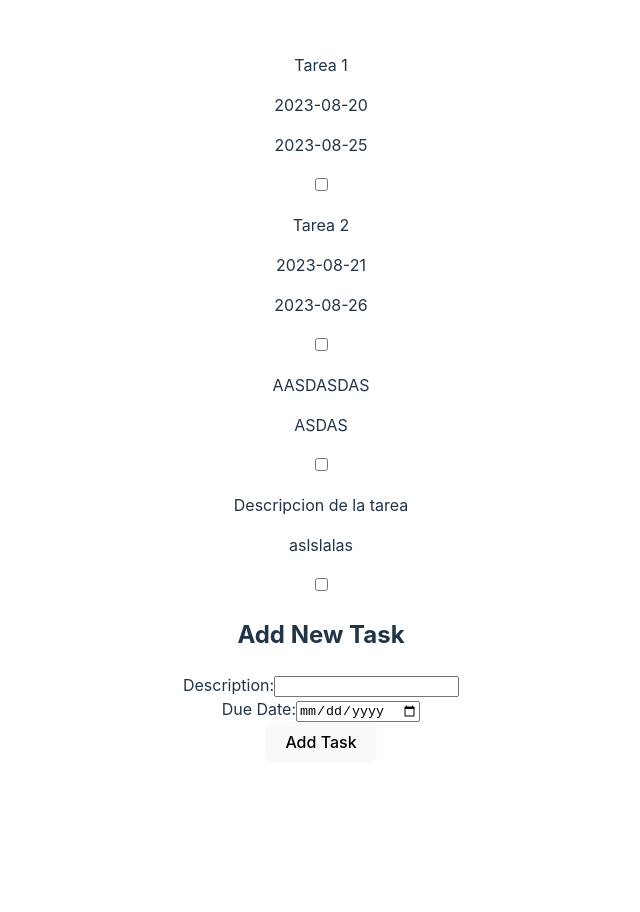
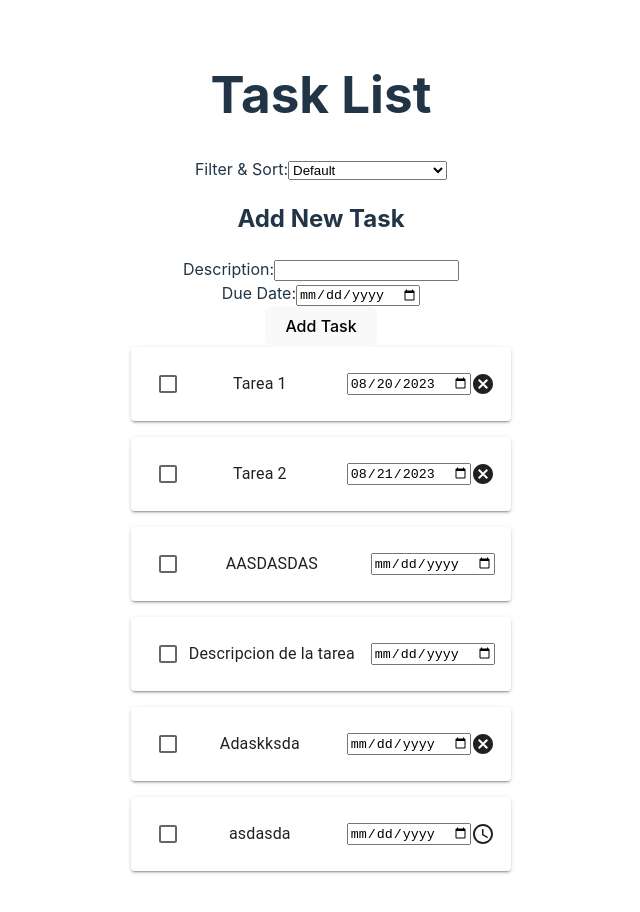
Before and after one commit to mtrunkbear/tasks-test, a React (Vite) app: page / in a window 1280 px wide. Shown: the top 912 px of the page, without its empty margins (319-959 px from the left). Before the commit the page ends 800 px from the top, so only its background shows below. Built offline with nearby package versions, Linux system fonts and the light colour scheme; data requests are answered from the project's data file.

Commit message:
Added filter to TaskList, and improve styled in TaskItem with mui and emotion

```diff
--- a/db.json
+++ b/db.json
@@ -21,6 +21,16 @@
       "description": "Descripcion de la tarea",
       "dueDate": "aslslalas",
       "id": 4
+    },
+    {
+      "description": "Adaskksda",
+      "dueDate": "2023-08-24",
+      "id": 5
+    },
+    {
+      "description": "asdasda",
+      "dueDate": "2023-09-03",
+      "id": 6
     }
   ]
 }
--- a/package.json
+++ b/package.json
@@ -10,6 +10,10 @@
     "preview": "vite preview"
   },
   "dependencies": {
+    "@emotion/react": "^11.11.1",
+    "@emotion/styled": "^11.11.0",
+    "@mui/icons-material": "^5.14.6",
+    "@mui/material": "^5.14.6",
     "@reduxjs/toolkit": "^1.9.5",
     "axios": "^1.4.0",
     "react": "^18.2.0",
--- a/src/components/TaskItem.jsx
+++ b/src/components/TaskItem.jsx
@@ -1,15 +1,61 @@
-import React from 'react';
+import React from "react";
+import AccessTimeIcon from "@mui/icons-material/AccessTime";
+import CancelIcon from "@mui/icons-material/Cancel";
+import CheckCircleIcon from "@mui/icons-material/CheckCircle";
+import { Checkbox, Paper, Typography } from "@mui/material";
+import { styled } from "@mui/system";
+import emotionStyled  from "@emotion/styled";
 
 const TaskItem = ({ task }) => {
+  const getTaskState = () => {
+    const today = new Date();
+    const dueDate = new Date(task.dueDate);
+
+    if (task.completed) {
+      return "completed";
+    } else if (dueDate < today) {
+      return "overdue";
+    } else if (dueDate >= today) {
+      return "pending";
+    }
+  };
+
+  const state = getTaskState();
+
   return (
-    <div>
-      <p>{task.description}</p>
-      <p>{task.creationDate}</p>
-      <p>{task.dueDate}</p>
-      <input type="checkbox" checked={task.completed} />
-      {/* Implement other details */}
-    </div>
+    <TaskItemContainer elevation={2}>
+      <Checkbox checked={task.completed} />
+      <TaskDescription>{task.description}</TaskDescription>
+      <DateInput type="date" value={task.creationDate}  />
+      {TaskIcons[state]}
+    </TaskItemContainer>
   );
 };
 
 export default TaskItem;
+
+const DateInput = emotionStyled.input`
+  border: "none",
+  outline: "none",
+  backgroundColor: "transparent",
+  color: "inherit",
+  fontSize: "inherit",
+`;
+
+const TaskItemContainer = styled(Paper)(({ theme }) => ({
+  display: "flex",
+  alignItems: "center",
+  padding: theme.spacing(2),
+  marginBottom: theme.spacing(2),
+}));
+
+const TaskDescription = styled(Typography)(({ theme }) => ({
+  flex: 1,
+  marginRight: theme.spacing(2),
+}));
+
+const TaskIcons = {
+  completed: <CheckCircleIcon />,
+  overdue: <CancelIcon />,
+  pending: <AccessTimeIcon />,
+};
--- a/src/components/TaskList.jsx
+++ b/src/components/TaskList.jsx
@@ -1,23 +1,51 @@
-import React, { useEffect } from 'react';
+import React, { useEffect, useState } from 'react';
 import { useSelector, useDispatch } from 'react-redux';
-import { fetchTasks } from '../features/tasks/taskSlice';
+import { fetchTasks, addTask } from '../features/tasks/taskSlice';
 import TaskItem from './TaskItem';
 import AddTaskForm from './AddTaskForm';
 
 const TaskList = () => {
   const dispatch = useDispatch();
   const tasks = useSelector((state) => state.tasks);
+  const [filter, setFilter] = useState('default'); // default, dateCreated, dateDue, state
 
   useEffect(() => {
     dispatch(fetchTasks());
   }, [dispatch]);
 
+  const handleAddTask = (task) => {
+    dispatch(addTask(task));
+  };
+
+  const filteredTasks = [...tasks].sort((a, b) => {
+    if (filter === 'dateCreated') {
+      return new Date(b.creationDate) - new Date(a.creationDate);
+    }
+    if (filter === 'dateDue') {
+      return new Date(a.dueDate) - new Date(b.dueDate);
+    }
+    if (filter === 'state') {
+      return b.completed - a.completed;
+    }
+    return 0;
+  });
+
   return (
     <div>
-      {tasks.map((task) => (
+      <h1>Task List</h1>
+      <label>
+        Filter & Sort:
+        <select value={filter} onChange={(e) => setFilter(e.target.value)}>
+          <option value="default">Default</option>
+          <option value="dateCreated">Date Created (Newest)</option>
+          <option value="dateDue">Due Date (Earliest)</option>
+          <option value="state">State (Priority)</option>
+        </select>
+      </label>
+      <AddTaskForm onAddTask={handleAddTask} />
+      {filteredTasks.map((task) => (
         <TaskItem key={task.id} task={task} />
       ))}
-      <AddTaskForm/>
     </div>
   );
 };
```
Also changed, not shown: 1 other file (tests, documents, lock files or other folders).
